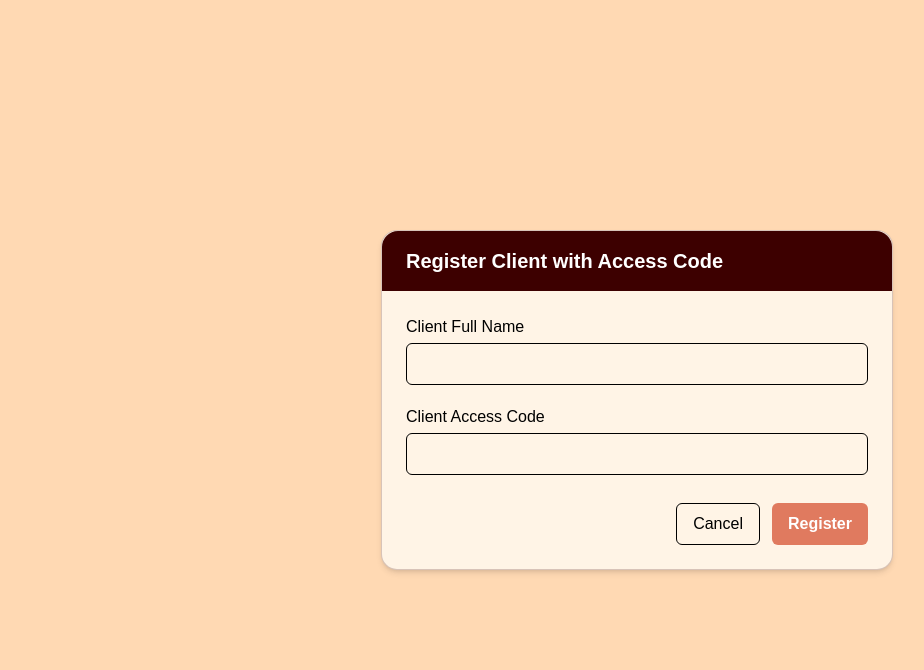
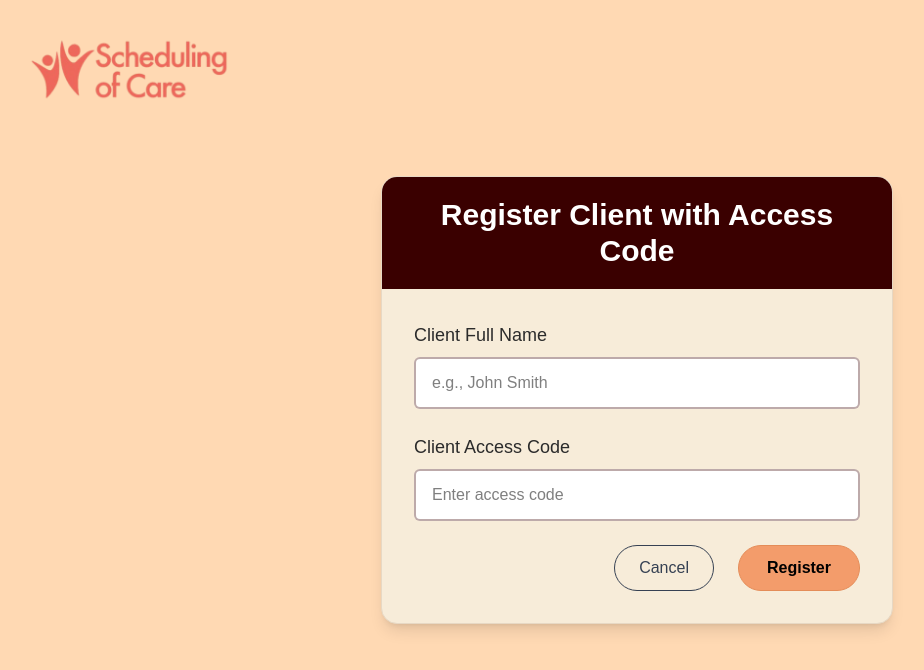
Before and after one commit to 404-Project-Not-Found/Scheduling-of-Care, a Next.js app: page /dashboard/register-client in a window 1280 px wide. Shown: the top 670 px of the page, without its empty margins (3-927 px from the left). Built offline with nearby package versions, Linux system fonts and the light colour scheme.

Commit message:
style(ui): standardise layouts for add care item, edit task, remove task, register client and client list

```diff
--- a/src/app/dashboard/client-list/page.tsx
+++ b/src/app/dashboard/client-list/page.tsx
@@ -20,6 +20,13 @@ function getErrorMessage(err: unknown) {
   }
 }
 
+const colors = {
+  pageBg: "#ffd9b3", // page background
+  cardBg: "#F7ECD9", // card background
+  header: "#3A0000", // maroon header
+  text: "#2b2b2b",
+};
+
 export default function ClientListPage() {
   const [q, setQ] = useState("");
   const [loading, setLoading] = useState(true);
@@ -28,20 +35,18 @@ export default function ClientListPage() {
 
   useEffect(() => {
     let alive = true;
-
     (async () => {
       try {
         const res = await fetch("/api/clients", { cache: "no-store" });
         if (!res.ok) throw new Error(`Failed to load clients (${res.status})`);
         const data = (await res.json()) as Client[];
         if (alive) setClients(data);
-      } catch (err: unknown) {
+      } catch (err) {
         if (alive) setError(getErrorMessage(err));
       } finally {
         if (alive) setLoading(false);
       }
     })();
-
     return () => {
       alive = false;
     };
@@ -58,23 +63,56 @@ export default function ClientListPage() {
   }, [q, clients]);
 
   return (
-    <main className="min-h-screen p-6">
-      <div className="max-w-3xl mx-auto bg-[#fff4e6]  rounded-2xl p-6">
-        <h1 className="text-xl font-semibold text-[#3d0000] mb-4">Clients</h1>
+    <main
+      className="min-h-screen w-full flex items-start justify-center px-6 pb-12 pt-28 md:pt-36 relative"
+      style={{ backgroundColor: colors.pageBg }}
+    >
+      {/* Top-left logo */}
+      <div className="absolute top-6 left-6">
+        <Image
+          src="/logo-name.png"
+          alt="Scheduling of Care"
+          width={220}
+          height={80}
+          className="object-contain"
+          priority
+        />
+      </div>
 
+      {/* Card */}
+      <div
+        className="w-full max-w-3xl rounded-2xl shadow-lg overflow-hidden border"
+        style={{ backgroundColor: colors.cardBg, borderColor: "#e7d8c4" }}
+      >
+        {/* Maroon header with centered title */}
+        <div
+          className="w-full flex items-center justify-center px-6 py-5"
+          style={{ backgroundColor: colors.header }}
+        >
+          <h1 className="text-2xl md:text-3xl font-bold text-white text-center">
+            Clients
+          </h1>
+        </div>
+
+        {/* Body */}
+        <div className="px-6 md:px-8 py-6 md:py-8 text-black">
+          {/* Search */}
           <input
             type="text"
             placeholder="Search clients..."
             value={q}
             onChange={(e) => setQ(e.target.value)}
-          className="w-full border rounded-lg text-black px-4 py-2 mb-6"
+            className="w-full bg-white border-2 rounded-md px-4 py-3 focus:outline-none focus:ring-2"
+            style={{ borderColor: `${colors.header}55` }}
           />
 
-        {loading && <p className="text-sm text-gray-600">Loading</p>}
-        {error && <p className="text-sm text-red-600">{error}</p>}
+          {/* Messages */}
+          {loading && <p className="mt-4 text-sm text-gray-600">Loading</p>}
+          {error && <p className="mt-4 text-sm text-red-600">{error}</p>}
 
+          {/* List */}
           {!loading && !error && (
-          <ul className="divide-y">
+            <ul className="mt-6 divide-y" style={{ borderColor: "#eadcc8" }}>
               {filtered.map((c) => (
                 <li
                   key={c._id}
@@ -93,7 +131,9 @@ export default function ClientListPage() {
                       <div className="h-8 w-8 rounded-full bg-gray-200" />
                     )}
                     <div>
-                    <p className="font-medium text-black">{c.fullName}</p>
+                      <p className="font-medium" style={{ color: colors.text }}>
+                        {c.fullName}
+                      </p>
                       {c.accessCode && (
                         <p className="text-xs text-gray-500">
                           Access code: {c.accessCode}
@@ -105,40 +145,40 @@ export default function ClientListPage() {
                   <div className="flex gap-2">
                     <Link
                       href={`/dashboard/${c._id}`}
-                    className="px-3 py-1 rounded bg-white text-black hover:bg-gray-300 text-sm"
+                      className="px-3 py-1.5 rounded-full border text-sm bg-white hover:bg-gray-200 transition"
+                      style={{ color: colors.text, borderColor: "#bfb8ad" }}
                     >
                       View dashboard
                     </Link>
-                  {/* <Link
-                    href={`/carer/manage?client=${c._id}`}
-                    className="px-3 py-1 rounded bg-[#e07a5f] text-black text-sm"
-                  >
-                    Assign carer
-                  </Link> */}
                   </div>
                 </li>
               ))}
               {filtered.length === 0 && (
-              <li className="py-4 text-sm text-gray-600">No clients found.</li>
+                <li className="py-4 text-sm text-gray-600">
+                  No clients found.
+                </li>
               )}
             </ul>
           )}
 
-        <div className="flex justify-between mt-6">
+          {/* Footer actions */}
+          <div className="flex justify-between mt-8">
             <Link
               href="/dashboard/register-client"
-            className="px-4 py-2 bg-[#3d0000] text-white rounded"
+              className="px-6 py-2.5 rounded-full font-semibold text-white"
+              style={{ backgroundColor: colors.header }}
             >
               Register new client
             </Link>
             <Link
               href="/dashboard"
-            className="px-4 py-2 bg-gray-300 text-black rounded"
+              className="px-6 py-2.5 rounded-full border text-gray-700 hover:bg-gray-200"
             >
               Back to dashboard
             </Link>
           </div>
         </div>
+      </div>
     </main>
   );
 }
--- a/src/app/dashboard/register-client/page.tsx
+++ b/src/app/dashboard/register-client/page.tsx
@@ -2,11 +2,20 @@
 
 import { useState } from "react";
 import { useRouter } from "next/navigation";
+import Image from "next/image";
 
 type Client = {
   id: string;
   fullName: string;
   accessCode: string;
+};
+
+const colors = {
+  pageBg: "#ffd9b3", // page background
+  cardBg: "#F7ECD9", // card background
+  header: "#3A0000", // maroon header
+  text: "#2b2b2b",
+  accent: "#F39C6B",
 };
 
 export default function RegisterClientPage() {
@@ -20,7 +29,6 @@ export default function RegisterClientPage() {
     const stored: Client[] = JSON.parse(
       localStorage.getItem("clients") || "[]"
     );
-
     const newClient: Client = {
       id: Date.now().toString(),
       fullName,
@@ -36,47 +44,97 @@ export default function RegisterClientPage() {
   };
 
   return (
-    <main className="min-h-screen flex items-center justify-center p-6">
-      <div className="bg-[#fff4e6] rounded-2xl shadow-md w-full max-w-lg border border-[#3d0000]/20">
-        {/* Maroon header */}
-        <h1 className="text-xl font-semibold px-6 py-4 bg-[#3d0000] text-white rounded-t-2xl">
-          Register Client with Access Code
-        </h1>
+    <main
+      className="min-h-screen w-full flex items-center justify-center px-6 py-12 relative"
+      style={{ backgroundColor: colors.pageBg }}
+    >
+      {/* Top-left logo */}
+      <div className="absolute top-6 left-6">
+        <Image
+          src="/logo-name.png"
+          alt="Scheduling of Care"
+          width={220}
+          height={80}
+          className="object-contain"
+          priority
+        />
+      </div>
 
-        <form onSubmit={handleSubmit} className="p-6 space-y-5 text-black">
+      {/* Centered card */}
+      <div
+        className="w-full max-w-lg rounded-2xl shadow-lg overflow-hidden border"
+        style={{ backgroundColor: colors.cardBg, borderColor: "#e7d8c4" }}
+      >
+        {/* Maroon header with centered title */}
+        <div
+          className="w-full flex items-center justify-center px-6 py-5"
+          style={{ backgroundColor: colors.header }}
+        >
+          <h1 className="text-2xl md:text-3xl font-bold text-white text-center">
+            Register Client with Access Code
+          </h1>
+        </div>
+
+        <form
+          onSubmit={handleSubmit}
+          className="px-6 md:px-8 py-6 md:py-8 text-black space-y-6"
+        >
+          {/* Full name */}
           <div>
-            <label className="block mb-1 font-medium">Client Full Name</label>
+            <label
+              className="block text-lg mb-2"
+              style={{ color: colors.text }}
+            >
+              Client Full Name
+            </label>
             <input
               type="text"
               value={fullName}
               onChange={(e) => setFullName(e.target.value)}
               required
-              className="w-full px-3 py-2 border rounded-md"
+              className="w-full bg-white border-2 rounded-md px-4 py-3 focus:outline-none focus:ring-2"
+              style={{ borderColor: `${colors.header}55` }}
+              placeholder="e.g., John Smith"
             />
           </div>
 
+          {/* Access code */}
           <div>
-            <label className="block mb-1 font-medium">Client Access Code</label>
+            <label
+              className="block text-lg mb-2"
+              style={{ color: colors.text }}
+            >
+              Client Access Code
+            </label>
             <input
               type="text"
               value={accessCode}
               onChange={(e) => setAccessCode(e.target.value)}
               required
-              className="w-full px-3 py-2 border rounded-md"
+              className="w-full bg-white border-2 rounded-md px-4 py-3 focus:outline-none focus:ring-2"
+              style={{ borderColor: `${colors.header}55` }}
+              placeholder="Enter access code"
             />
           </div>
 
-          <div className="flex justify-end gap-3 pt-2">
+          {/* Actions */}
+          <div className="mt-2 flex items-center justify-end gap-6">
             <button
               type="button"
               onClick={() => router.push("/dashboard")}
-              className="px-4 py-2 rounded-md border hover:bg-gray-100"
+              className="px-6 py-2.5 rounded-full border text-gray-700 hover:bg-gray-200"
             >
               Cancel
             </button>
+
             <button
               type="submit"
-              className="px-4 py-2 rounded-md bg-[#e07a5f] text-white font-semibold hover:bg-[#d06950]"
+              className="px-7 py-2.5 rounded-full font-semibold border"
+              style={{
+                backgroundColor: colors.accent,
+                borderColor: "#e48c58",
+                color: "black",
+              }}
             >
               Register
             </button>
--- a/src/app/dashboard/remove-task/[id]/page.tsx
+++ b/src/app/dashboard/remove-task/[id]/page.tsx
@@ -3,6 +3,7 @@
 import { useEffect, useState } from "react";
 import { useParams, useRouter } from "next/navigation";
 import { format } from "date-fns";
+import Image from "next/image";
 
 type Unit = "day" | "week" | "month" | "year";
 
@@ -16,6 +17,14 @@ type CareItem = {
   repeatYearly?: boolean;
 };
 
+const colors = {
+  pageBg: "#ffd9b3", // page background
+  cardBg: "#F7ECD9", // card background
+  header: "#3A0000", // maroon header
+  text: "#2b2b2b",
+  orange: "#F4A261", // action button
+};
+
 export default function RemoveTaskDetailPage() {
   const { id } = useParams<{ id: string }>();
   const router = useRouter();
@@ -23,6 +32,7 @@ export default function RemoveTaskDetailPage() {
 
   // Load selected item
   useEffect(() => {
+    if (typeof window === "undefined") return;
     const stored: CareItem[] = JSON.parse(
       localStorage.getItem("careItems") || "[]"
     );
@@ -31,7 +41,10 @@ export default function RemoveTaskDetailPage() {
 
   if (!item) {
     return (
-      <main className="min-h-screen flex items-center justify-center bg-[#f7ecd9] p-6">
+      <main
+        className="min-h-screen flex items-center justify-center p-6"
+        style={{ backgroundColor: colors.pageBg }}
+      >
         <div className="text-gray-600">Loading</div>
       </main>
     );
@@ -54,20 +67,49 @@ export default function RemoveTaskDetailPage() {
       : "—";
 
   return (
-    <main className="min-h-screen flex items-center justify-center p-6">
-      <div className="bg-[#fff4e6] rounded-2xl shadow-md w-full max-w-xl border">
+    <main
+      className="min-h-screen w-full flex items-center justify-center px-6 py-12 relative"
+      style={{ backgroundColor: colors.pageBg }}
+    >
+      {/* Top-left logo */}
+      <div className="absolute top-6 left-6">
+        <Image
+          src="/logo-name.png"
+          alt="Scheduling of Care"
+          width={220}
+          height={80}
+          className="object-contain"
+          priority
+        />
+      </div>
+
+      {/* Card */}
+      <div
+        className="w-full max-w-2xl rounded-2xl shadow-lg overflow-hidden border"
+        style={{ backgroundColor: colors.cardBg, borderColor: "#e7d8c4" }}
+      >
         {/* Maroon header */}
-        <h1 className="text-xl font-semibold px-6 py-4 bg-[#3d0000] text-white rounded-t-2xl">
-          Remove task
-        </h1>
-
-        {/* Title */}
-        <div className="px-6 py-3">
-          <p className="font-bold text-black text-center">{item.name}</p>
+        <div
+          className="w-full flex items-center justify-center px-6 py-5"
+          style={{ backgroundColor: colors.header }}
+        >
+          <h1 className="text-2xl md:text-3xl font-bold text-white text-center">
+            Remove task
+          </h1>
         </div>
 
-        <div className="p-6 space-y-5 text-black">
-          <div className="px-0 py-0 space-y-3 text-sm">
+        {/* Body */}
+        <div className="px-6 md:px-8 py-6 md:py-8 text-black">
+          {/* Title */}
+          <p
+            className="font-bold text-center text-lg mb-4"
+            style={{ color: colors.text }}
+          >
+            {item.name}
+          </p>
+
+          {/* Details */}
+          <div className="space-y-3 text-sm">
             <p>
               <span className="font-medium">Frequency:</span> {freq}
             </p>
@@ -83,21 +125,28 @@ export default function RemoveTaskDetailPage() {
             </p>
           </div>
 
-          <div className="rounded-md border p-3 text-sm text-gray-700 bg-gray-50">
+          {/* Notice box */}
+          <div className="rounded-md border p-3 text-sm text-gray-700 bg-gray-50 mt-5">
             Removing this care item will change the schedule of this care item
             for the rest of the year. Be aware of any budget implications caused
             by this change. Proceed?
           </div>
 
-          <div className="flex justify-end gap-3 pt-2">
+          {/* Actions */}
+          <div className="flex justify-end gap-4 pt-6">
             <button
-              className="px-4 py-2 rounded-md border hover:bg-gray-100"
+              className="px-6 py-2.5 rounded-full border text-gray-700 hover:bg-gray-200"
               onClick={() => router.push("/dashboard/remove-task")}
             >
               Cancel
             </button>
             <button
-              className="px-4 py-2 rounded-md bg-[#e07a5f] text-white font-semibold hover:bg-[#d06950]"
+              className="px-7 py-2.5 rounded-full font-semibold border"
+              style={{
+                backgroundColor: colors.orange,
+                borderColor: "#F39C6B]",
+                color: "black",
+              }}
               onClick={onRemove}
             >
               Remove
--- a/src/app/dashboard/remove-task/page.tsx
+++ b/src/app/dashboard/remove-task/page.tsx
@@ -2,6 +2,7 @@
 
 import { useEffect, useMemo, useState } from "react";
 import Link from "next/link";
+import Image from "next/image";
 
 type CareItem = {
   id: string;
@@ -12,11 +13,19 @@ type CareItem = {
   frequencyUnit?: "day" | "week" | "month" | "year";
 };
 
+const colors = {
+  pageBg: "#ffd9b3", // page background
+  cardBg: "#F7ECD9", // card background
+  header: "#3A0000", // maroon header
+  text: "#2b2b2b",
+};
+
 export default function RemoveTaskSearchPage() {
   const [query, setQuery] = useState("");
   const [careItems, setCareItems] = useState<CareItem[]>([]);
 
   useEffect(() => {
+    if (typeof window === "undefined") return;
     const stored: CareItem[] = JSON.parse(
       localStorage.getItem("careItems") || "[]"
     );
@@ -33,38 +42,63 @@ export default function RemoveTaskSearchPage() {
   );
 
   return (
-    <main className="min-h-screen flex items-start justify-center p-6">
-      <div className="bg-[#fff4e6] rounded-2xl shadow-md w-full max-w-2xl border">
-        {/* Maroon header */}
-        <h1 className="text-xl font-semibold px-6 py-4 bg-[#3d0000] text-white rounded-t-2xl">
+    <main
+      className="min-h-screen w-full flex items-center justify-center px-6 py-12 relative"
+      style={{ backgroundColor: colors.pageBg }}
+    >
+      {/* Top-left logo */}
+      <div className="absolute top-6 left-6">
+        <Image
+          src="/logo-name.png"
+          alt="Scheduling of Care"
+          width={220}
+          height={80}
+          className="object-contain"
+          priority
+        />
+      </div>
+
+      {/* Centered card */}
+      <div
+        className="w-full max-w-2xl rounded-2xl shadow-lg overflow-hidden border"
+        style={{ backgroundColor: colors.cardBg, borderColor: "#e7d8c4" }}
+      >
+        {/* Maroon header with centered title */}
+        <div
+          className="w-full flex items-center justify-center px-6 py-5"
+          style={{ backgroundColor: colors.header }}
+        >
+          <h1 className="text-2xl md:text-3xl font-bold text-white text-center">
             Remove task
           </h1>
+        </div>
 
-        <div className="p-6">
+        {/* Body */}
+        <div className="px-6 md:px-8 py-6 md:py-8 text-black">
           {/* Search */}
-          <div className="flex gap-3">
           <input
             placeholder="Search for task"
             value={query}
             onChange={(e) => setQuery(e.target.value)}
-              className="flex-1 px-4 py-2 border rounded text-black"
+            className="w-full bg-white border-2 rounded-md px-4 py-3 focus:outline-none focus:ring-2"
+            style={{ borderColor: `${colors.header}55` }}
           />
-          </div>
 
           {/* Results */}
-          <div className="mt-4 space-y-2 text-black">
+          <div className="mt-4 space-y-3">
             {filtered.map((t) => (
               <Link
                 key={t.id}
                 href={`/dashboard/remove-task/${t.id}`}
-                className="block px-4 py-3 rounded-md border bg-gray-100 hover:bg-gray-200"
+                className="block rounded-xl px-4 py-3 border bg-gray-50 hover:bg-[#EADBC4] active:bg-[#E1D0B5] transition"
+                style={{ color: colors.text, borderColor: "#bfb8ad" }}
               >
                 {t.label}
               </Link>
             ))}
 
             {filtered.length === 0 && (
-              <p className="text-gray-500">No tasks match your search.</p>
+              <p className="text-gray-600">No tasks match your search.</p>
             )}
           </div>
         </div>
--- a/src/app/task/add/page.tsx
+++ b/src/app/task/add/page.tsx
@@ -1,8 +1,7 @@
-// src/app/task/add/page.tsx
 "use client";
 
 import Image from "next/image";
-import { useRouter } from "next/navigation";
+// import { useRouter } from "next/navigation";
 import { useState } from "react";
 
 type Unit = "day" | "week" | "month" | "year";
@@ -59,7 +58,7 @@ function slugify(s: string) {
 }
 
 export default function AddTaskPage() {
-  const router = useRouter();
+  // const router = useRouter();
 
   // all fields default to empty
   const [clientName, setClientName] = useState("");
@@ -73,7 +72,13 @@ export default function AddTaskPage() {
   const [frequencyCountStr, setFrequencyCountStr] = useState<string>("");
   const [frequencyUnit, setFrequencyUnit] = useState<Unit>("day");
 
-  const statusOptions = ["in progress", "Completed", "Not started", "Paused", "Cancelled"];
+  const statusOptions = [
+    "in progress",
+    "Completed",
+    "Not started",
+    "Paused",
+    "Cancelled",
+  ];
 
   const onCreate = () => {
     const name = label.trim();
@@ -92,7 +97,9 @@ export default function AddTaskPage() {
 
     const countNum = parseInt(frequencyCountStr, 10);
     const hasFrequency = Number.isFinite(countNum) && countNum > 0;
-    const frequencyDays = hasFrequency ? toDays(countNum, frequencyUnit) : undefined;
+    const frequencyDays = hasFrequency
+      ? toDays(countNum, frequencyUnit)
+      : undefined;
     const legacyStr = hasFrequency
       ? `${countNum} ${frequencyUnit}${countNum > 1 ? "s" : ""}`
       : undefined;
@@ -114,7 +121,7 @@ export default function AddTaskPage() {
     };
 
     saveTasks([...(tasks || []), newTask]);
-    router.push("/task/search");
+    // router.push("/task/search");
   };
 
   return (
@@ -231,7 +238,7 @@ export default function AddTaskPage() {
           <div />
           <div className="flex items-center gap-6">
             <button
-              onClick={() => router.push("/task/search")}
+              // onClick={() => router.push("/task/search")}
               className="text-xl font-medium text-[#1c130f] hover:opacity-80"
             >
               Cancel
@@ -249,7 +256,13 @@ export default function AddTaskPage() {
   );
 }
 
-function Field({ label, children }: { label: string; children: React.ReactNode }) {
+function Field({
+  label,
+  children,
+}: {
+  label: string;
+  children: React.ReactNode;
+}) {
   return (
     <div className="grid grid-cols-[130px_1fr] items-center gap-4">
       <div className="text-xl font-medium text-[#1c130f]">{label}</div>
--- a/src/components/side-menu/SideMenu.tsx
+++ b/src/components/side-menu/SideMenu.tsx
@@ -22,8 +22,8 @@ const palette = {
 
 const defaultItems: Item[] = [
   { href: "/dashboard/update-details", label: "Update your details" },
-  { href: "/dashboard/add-care-items", label: "Add Care Item" },
-  { href: "/dashboard/edit-task", label: "Edit Task" },
+  { href: "/task/add", label: "Add Care Item" },
+  { href: "/task/edit", label: "Edit Task" },
   { href: "/dashboard/remove-task", label: "Remove Task" },
   { href: "/carer/search", label: "Assign Carer" },
   { href: "/dashboard/register-client", label: "Register new client" },
```
Also changed, not shown: src/app/task/edit/EditTaskClient.tsx (+49 -20 lines). Lines whose indentation alone changed are shown as unchanged.
